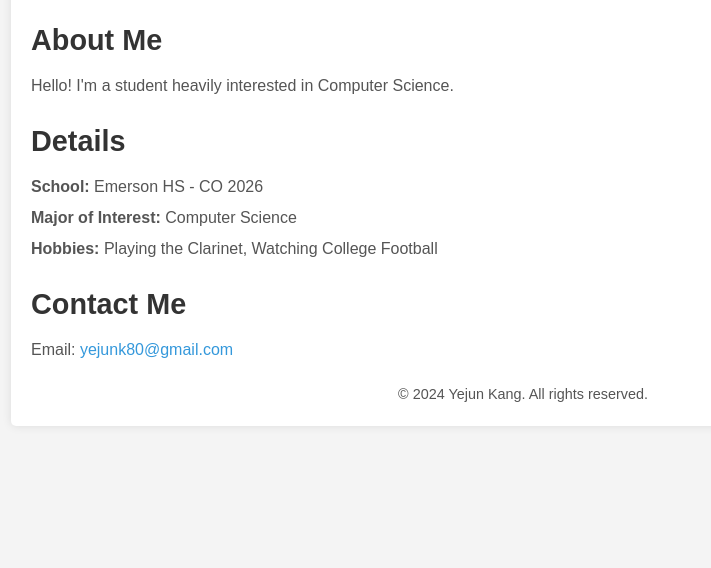
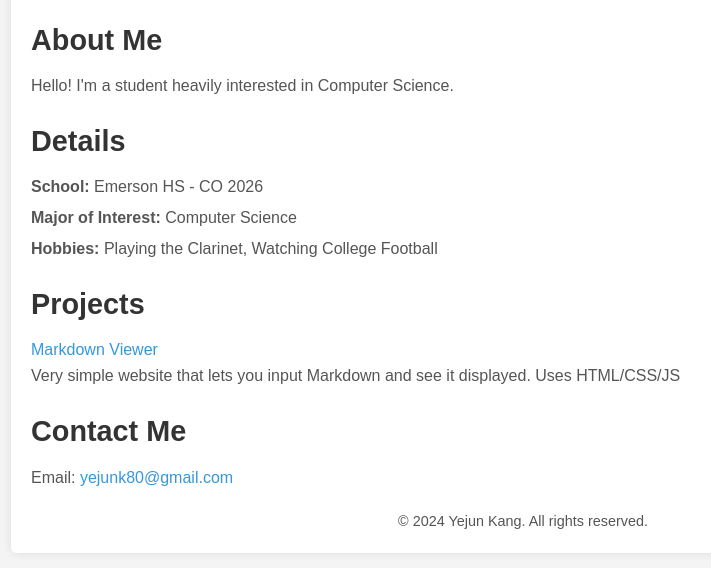
Before and after one commit to YejunKang/YejunKang.github.io, a plain HTML site: page index.html in a window 1280 px wide. Shown: the part 118-686 px from the top of the page, without its empty margins (117-828 px from the left). Drawn offline with Linux system fonts and the light colour scheme.

Commit message:
Update index.html

```diff
--- a/index.html
+++ b/index.html
@@ -16,6 +16,7 @@
         <section class="about">
             <h2>About Me</h2>
             <p>Hello! I'm a student heavily interested in Computer Science.</p>
+
         </section>
 
         <section class="details">
@@ -26,7 +27,14 @@
                 <li><strong>Hobbies:</strong> Playing the Clarinet, Watching College Football</li>
             </ul>
         </section>
+        <section class="projects">
+            <h2>Projects</h2>
+            <ul>
 
+                <a href="https://viewyourmarkdown.netlify.app/">Markdown Viewer</a>
+                <p>Very simple website that lets you input Markdown and see it displayed. Uses HTML/CSS/JS</p>
+            </ul>
+        </section>
         <section class="contact">
             <h2>Contact Me</h2>
             <p>Email: <a href="mailto:yejunk80@gmail.com">yejunk80@gmail.com</a></p>
```
